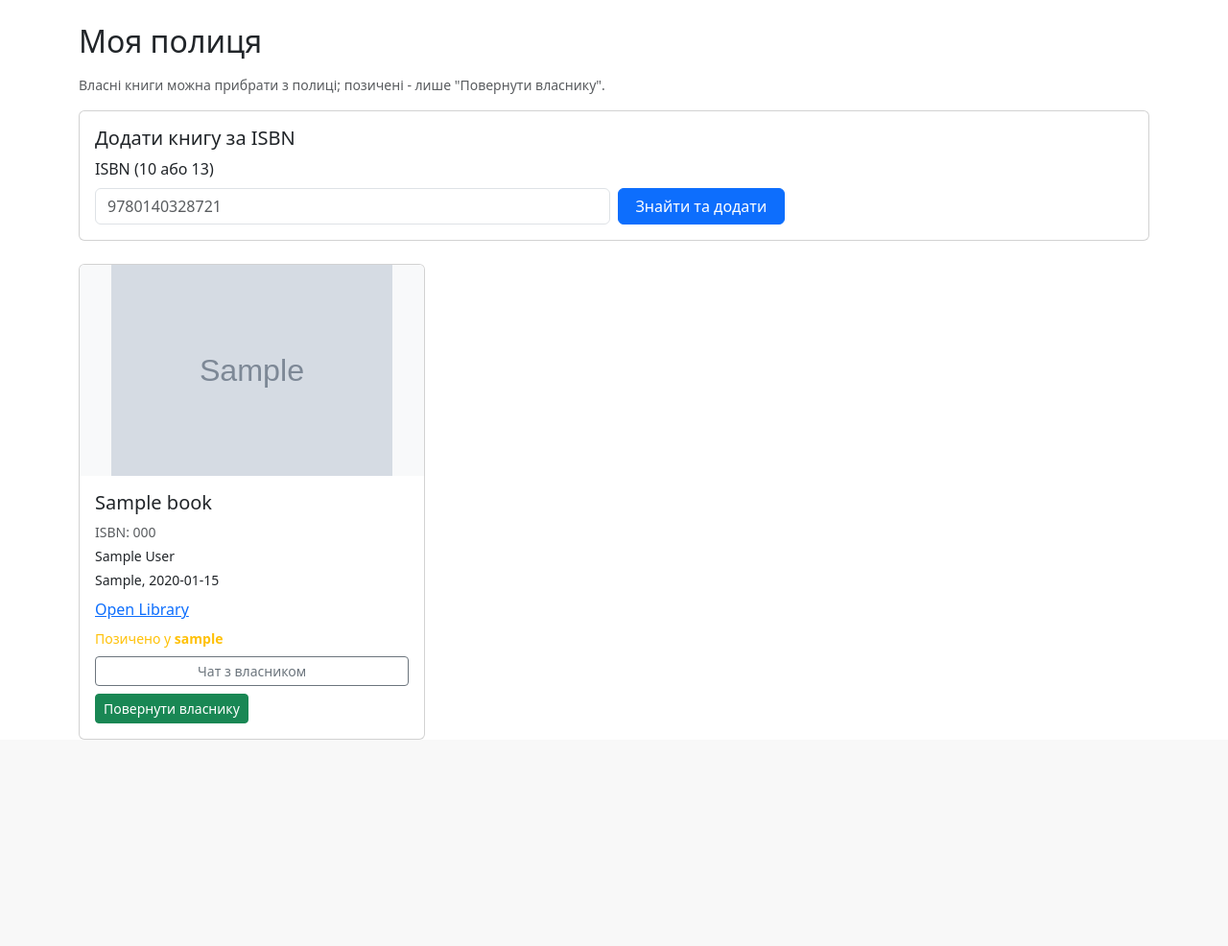
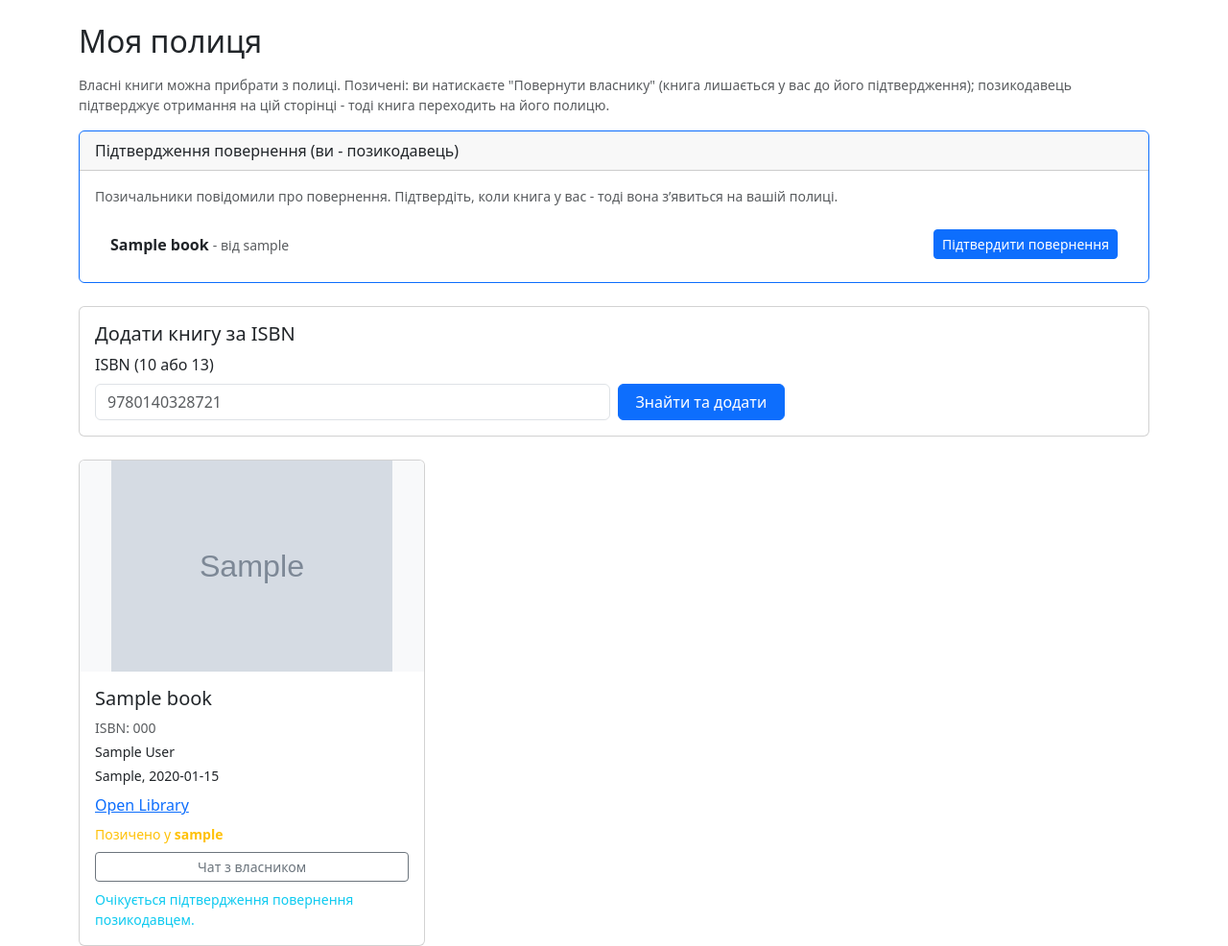
Before and after one commit to VladislavPavlyuk/BookWorms-main, a Django app: page /library/ in a window 1280 px wide. Shown: the part 56-1042 px from the top of the page at 96% size. Before the commit the page ends 827 px from the top, so only its background shows below. Run offline with Django 5.2, Linux system fonts and the light colour scheme; a user stored in the database is signed in; tables that the repository leaves empty hold one stand-in row (values such as "Sample post"); grey boxes marked "Sample" are stand-in pictures.

Commit message:
add loan return confirmation flow

```diff
--- a/bookworms/mainApp/admin.py
+++ b/bookworms/mainApp/admin.py
@@ -24,7 +24,7 @@ class BookAdmin(admin.ModelAdmin):
 
 @admin.register(Shelf)
 class ShelfAdmin(admin.ModelAdmin):
-    list_display = ("user", "book", "borrowed_from", "added_at")
+    list_display = ("user", "book", "borrowed_from", "return_pending", "added_at")
     list_filter = ("added_at",)
     search_fields = ("user__username", "book__title", "book__isbn")
 
--- a/bookworms/mainApp/models.py
+++ b/bookworms/mainApp/models.py
@@ -60,6 +60,8 @@ class Shelf(models.Model):
         verbose_name="Позичено у",
         help_text="Якщо заповнено - user є позичальником, книгу можна лише повернути, не видалити з полиці.",
     )
+    # Позичальник натиснув "повернути"; перенос на полицю позикодавця - лише після confirm_borrow_return.
+    return_pending = models.BooleanField(default=False, verbose_name="Очікує підтвердження повернення")
     added_at = models.DateTimeField(auto_now_add=True)
 
     class Meta:
--- a/bookworms/mainApp/templates/mainApp/library.html
+++ b/bookworms/mainApp/templates/mainApp/library.html
@@ -6,7 +6,10 @@
 {# Сторінка view my_library: shelves - записи Shelf з вкладеними book та borrowed_from. #}
 
 <h2 class="mb-3">Моя полиця</h2>
-<p class="text-muted small">Власні книги можна прибрати з полиці; позичені - лише "Повернути власнику".</p>
+<p class="text-muted small">
+    Власні книги можна прибрати з полиці. Позичені: ви натискаєте "Повернути власнику" (книга лишається у вас до його підтвердження);
+    позикодавець підтверджує отримання на цій сторінці - тоді книга переходить на його полицю.
+</p>
 
 {% if messages %}
     {% for message in messages %}
@@ -15,6 +18,29 @@
             <button type="button" class="btn-close" data-bs-dismiss="alert" aria-label="Close"></button>
         </div>
     {% endfor %}
+{% endif %}
+
+{% if pending_returns_to_confirm %}
+<div class="card border-primary mb-4">
+    <div class="card-header">Підтвердження повернення (ви - позикодавець)</div>
+    <div class="card-body">
+        <p class="small text-muted mb-3">Позичальники повідомили про повернення. Підтвердіть, коли книга у вас - тоді вона з’явиться на вашій полиці.</p>
+        <ul class="list-group list-group-flush">
+            {% for row in pending_returns_to_confirm %}
+            <li class="list-group-item d-flex flex-wrap align-items-center justify-content-between gap-2">
+                <div>
+                    <strong>{{ row.book.title }}</strong>
+                    <span class="text-muted small">- від {{ row.user.username }}</span>
+                </div>
+                <form method="post" action="{% url 'confirm_return_borrowed_shelf_book' row.id %}" class="m-0">
+                    {% csrf_token %}
+                    <button type="submit" class="btn btn-primary btn-sm">Підтвердити повернення</button>
+                </form>
+            </li>
+            {% endfor %}
+        </ul>
+    </div>
+</div>
 {% endif %}
 
 <div class="card mb-4">
@@ -62,10 +88,14 @@
                         {% if shelf.borrowed_from_id %}
                             <p class="small text-warning mb-2">Позичено у <strong>{{ shelf.borrowed_from.username }}</strong></p>
                             <a href="{% url 'message_thread' shelf.borrowed_from_id %}" class="btn btn-outline-secondary btn-sm mb-2">Чат з власником</a>
+                            {% if shelf.return_pending %}
+                                <p class="small text-info mb-0">Очікується підтвердження повернення позикодавцем.</p>
+                            {% else %}
                             <form method="post" action="{% url 'return_borrowed_shelf_book' shelf.id %}">
                                 {% csrf_token %}
                                 <button type="submit" class="btn btn-success btn-sm">Повернути власнику</button>
                             </form>
+                            {% endif %}
                         {% else %}
                             <form method="post" action="{% url 'remove_shelf_entry' shelf.id %}">
                                 {% csrf_token %}
--- a/bookworms/mainApp/urls.py
+++ b/bookworms/mainApp/urls.py
@@ -16,6 +16,7 @@ from .views import (
     my_library,
     remove_shelf_entry,
     return_borrowed_shelf_book,
+    confirm_return_borrowed_shelf_book,
     browse_shelves,
     create_exchange,
     exchange_requests,
@@ -31,6 +32,11 @@ urlpatterns = [
     path('library/', my_library, name='my_library'),
     path('library/remove/<int:shelf_id>/', remove_shelf_entry, name='remove_shelf_entry'),
     path('library/return/<int:shelf_id>/', return_borrowed_shelf_book, name='return_borrowed_shelf_book'),
+    path(
+        'library/confirm-return/<int:shelf_id>/',
+        confirm_return_borrowed_shelf_book,
+        name='confirm_return_borrowed_shelf_book',
+    ),
     path('library/browse/', browse_shelves, name='browse_shelves'),
     path('library/exchange/new/', create_exchange, name='create_exchange'),
     path('library/exchange/', exchange_requests, name='exchange_requests'),
--- a/bookworms/mainApp/views.py
+++ b/bookworms/mainApp/views.py
@@ -20,10 +20,11 @@ from .message_service import (
 from .exchange_service import (
     accept_exchange_request,
     cancel_exchange_request,
+    confirm_borrow_return,
     create_exchange_request,
     get_or_create_book_from_payload,
     reject_exchange_request,
-    return_borrowed_book,
+    request_borrow_return,
 )
 
 def home(request):
@@ -132,10 +133,19 @@ def my_library(request):
     shelves = (
         request.user.shelf_entries.select_related("book", "borrowed_from").all()
     )
+    pending_returns_to_confirm = (
+        Shelf.objects.filter(borrowed_from=request.user, return_pending=True)
+        .select_related("user", "book")
+        .order_by("-added_at")
+    )
     return render(
         request,
         "mainApp/library.html",
-        {"form": form, "shelves": shelves},
+        {
+            "form": form,
+            "shelves": shelves,
+            "pending_returns_to_confirm": pending_returns_to_confirm,
+        },
     )
 
 
@@ -160,9 +170,25 @@ def remove_shelf_entry(request, shelf_id):
 def return_borrowed_shelf_book(request, shelf_id):
     if request.method != "POST":
         return redirect("my_library")
-    ok, err = return_borrowed_book(shelf_id, request.user)
+    ok, err = request_borrow_return(shelf_id, request.user)
     if ok:
-        messages.success(request, "Книгу повернуто власнику.")
+        messages.success(
+            request,
+            "Запит на повернення надіслано. Книга зникне з вашої полиці після підтвердження позикодавцем.",
+        )
+    else:
+        messages.error(request, err or "Помилка.")
+    return redirect("my_library")
+
+
+@login_required
+def confirm_return_borrowed_shelf_book(request, shelf_id):
+    """Позикодавець підтверджує отримання фізично повернутої книги."""
+    if request.method != "POST":
+        return redirect("my_library")
+    ok, err = confirm_borrow_return(shelf_id, request.user)
+    if ok:
+        messages.success(request, "Повернення підтверджено - книга на вашій полиці.")
     else:
         messages.error(request, err or "Помилка.")
     return redirect("my_library")
```
Also changed, not shown: bookworms/mainApp/exchange_service.py (+39 -9 lines), bookworms/mainApp/message_service.py (+24 -1 lines), bookworms/mainApp/templates/mainApp/messages.html (+20 -1 lines), bookworms/mainApp/migrations/0006_shelf_return_pending.py (added).
